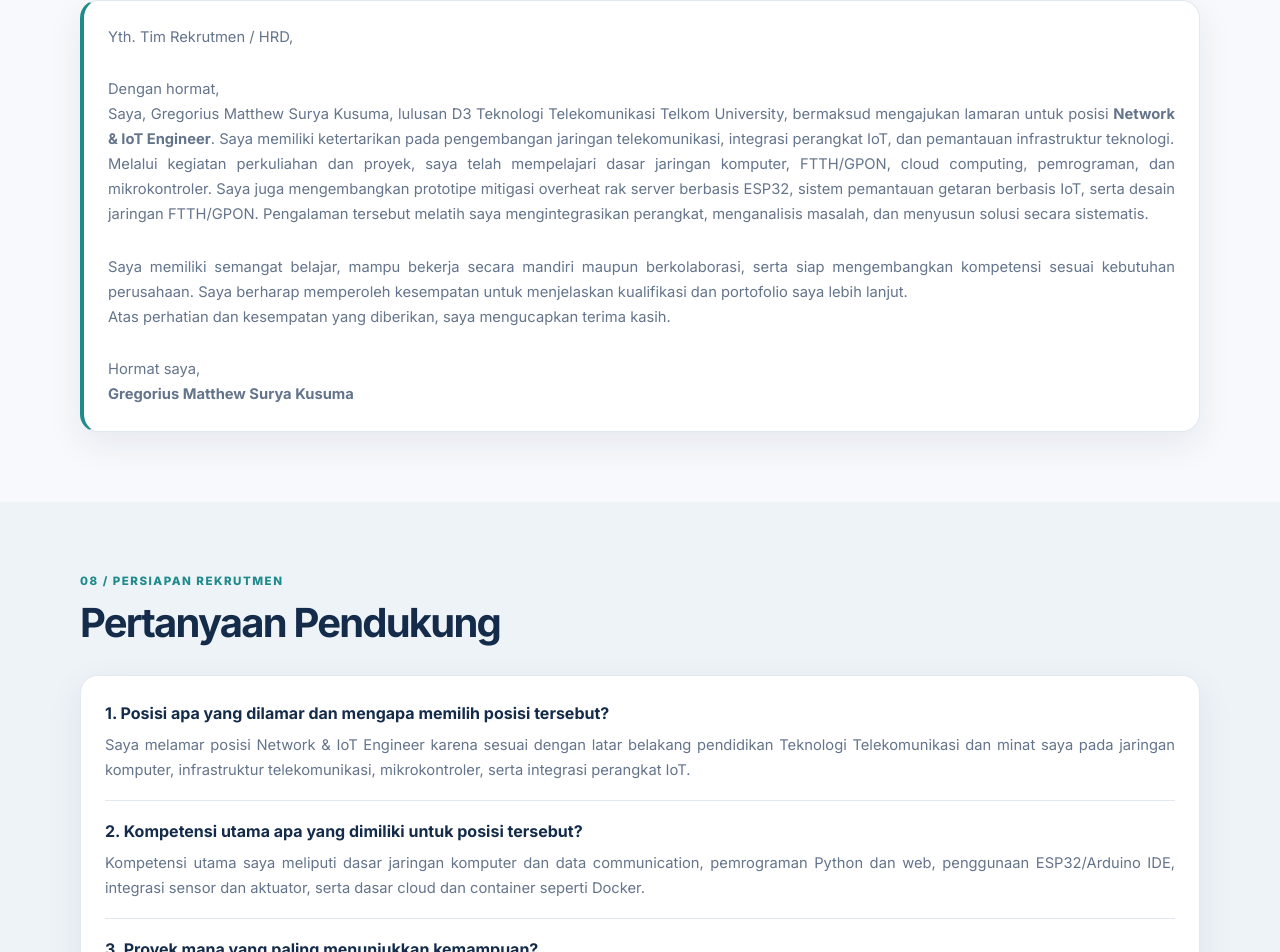
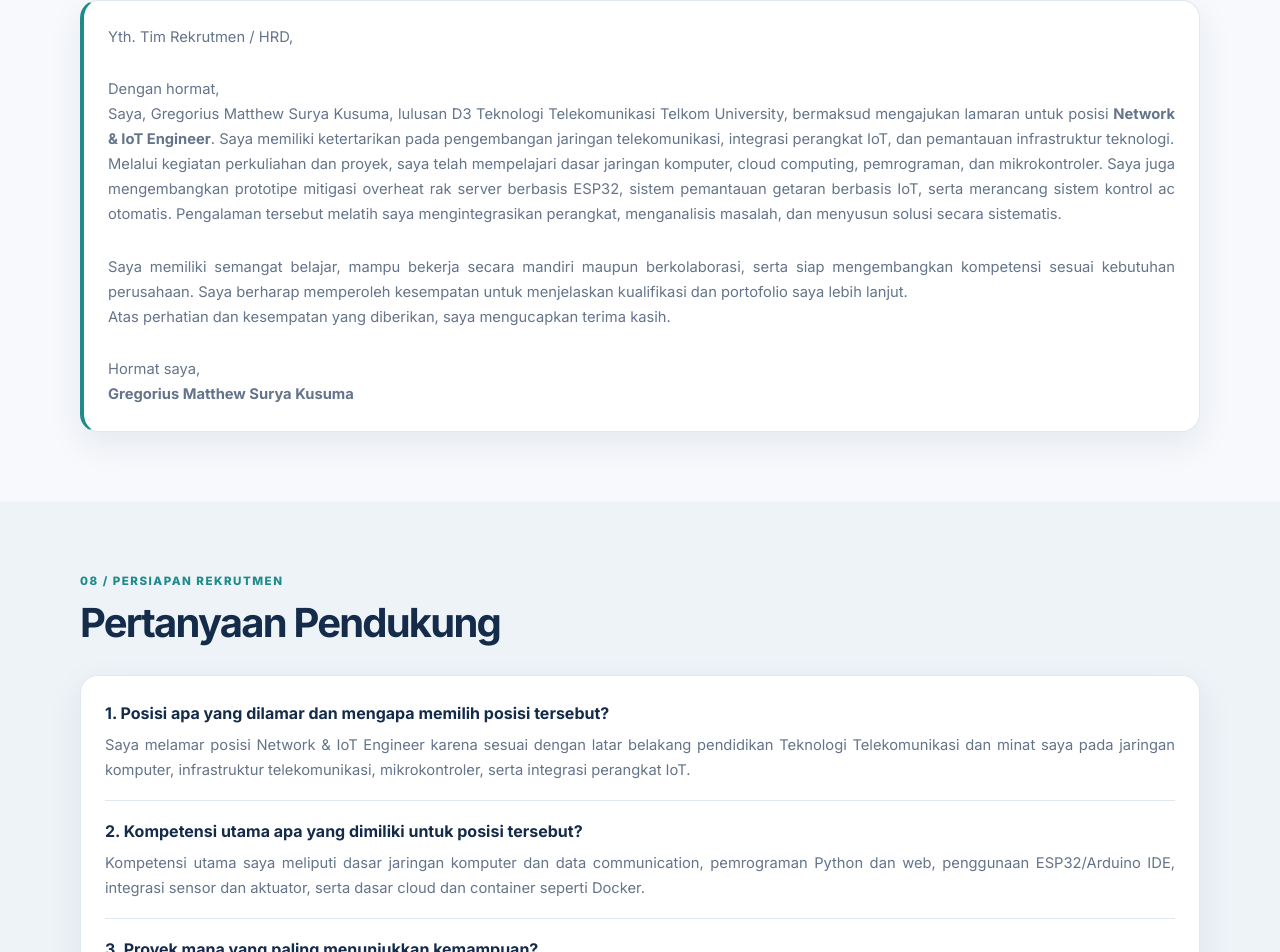
Before and after one commit to GmatthewSK/ujikom-1-pengpro, a plain HTML site: page index.html in a window 1280 px wide. Shown: the part 4669-5621 px from the top of the page. Drawn offline with Linux system fonts and the light colour scheme.

Commit message:
Update index.html

```diff
--- a/index.html
+++ b/index.html
@@ -158,7 +158,7 @@
         <p>Yth. Tim Rekrutmen / HRD,</p>
         <br><p>Dengan hormat,</p>
         <p>Saya, Gregorius Matthew Surya Kusuma, lulusan D3 Teknologi Telekomunikasi Telkom University, bermaksud mengajukan lamaran untuk posisi <b>Network &amp; IoT Engineer</b>. Saya memiliki ketertarikan pada pengembangan jaringan telekomunikasi, integrasi perangkat IoT, dan pemantauan infrastruktur teknologi.</p>
-        <p>Melalui kegiatan perkuliahan dan proyek, saya telah mempelajari dasar jaringan komputer, FTTH/GPON, cloud computing, pemrograman, dan mikrokontroler. Saya juga mengembangkan prototipe mitigasi overheat rak server berbasis ESP32, sistem pemantauan getaran berbasis IoT, serta desain jaringan FTTH/GPON. Pengalaman tersebut melatih saya mengintegrasikan perangkat, menganalisis masalah, dan menyusun solusi secara sistematis.</p>
+        <p>Melalui kegiatan perkuliahan dan proyek, saya telah mempelajari dasar jaringan komputer, cloud computing, pemrograman, dan mikrokontroler. Saya juga mengembangkan prototipe mitigasi overheat rak server berbasis ESP32, sistem pemantauan getaran berbasis IoT, serta merancang sistem kontrol ac otomatis. Pengalaman tersebut melatih saya mengintegrasikan perangkat, menganalisis masalah, dan menyusun solusi secara sistematis.</p>
         <br><p>Saya memiliki semangat belajar, mampu bekerja secara mandiri maupun berkolaborasi, serta siap mengembangkan kompetensi sesuai kebutuhan perusahaan. Saya berharap memperoleh kesempatan untuk menjelaskan kualifikasi dan portofolio saya lebih lanjut.</p>
         <p>Atas perhatian dan kesempatan yang diberikan, saya mengucapkan terima kasih.</p>
         <br><p>Hormat saya,
```
